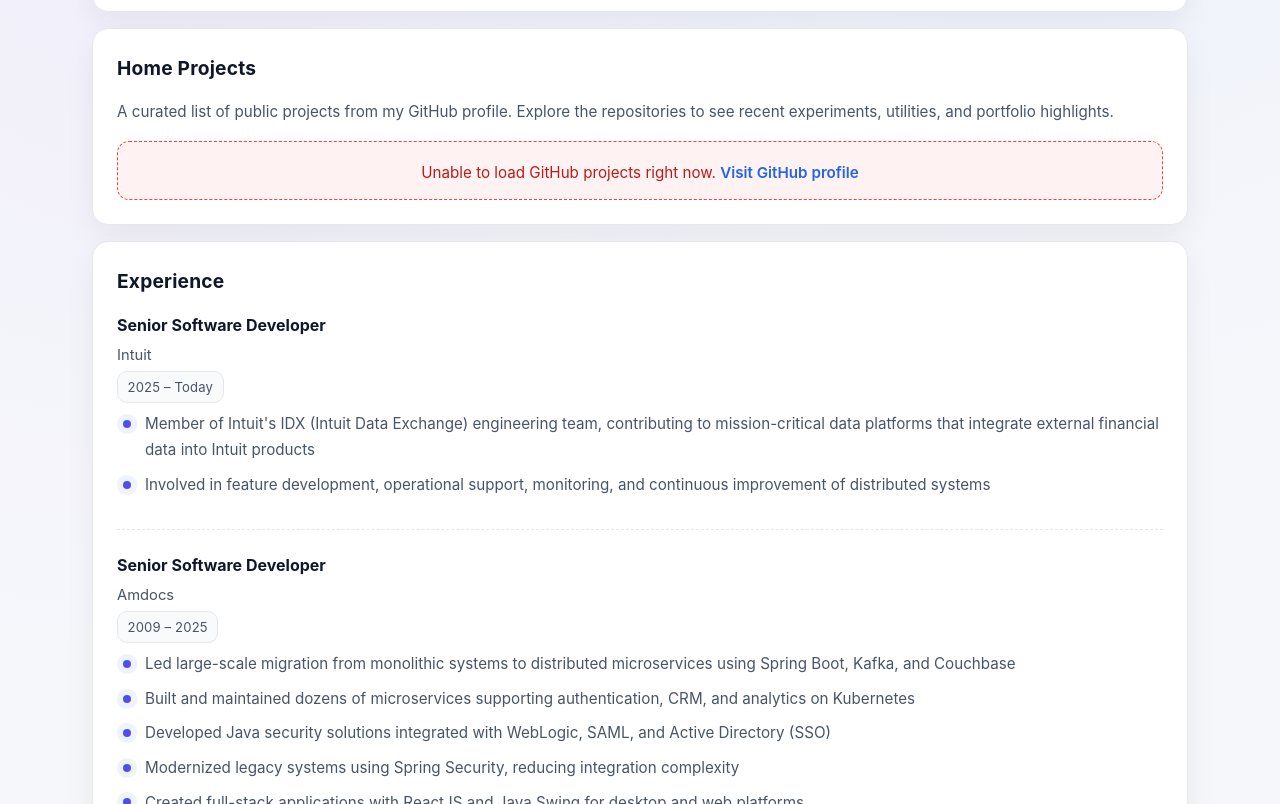
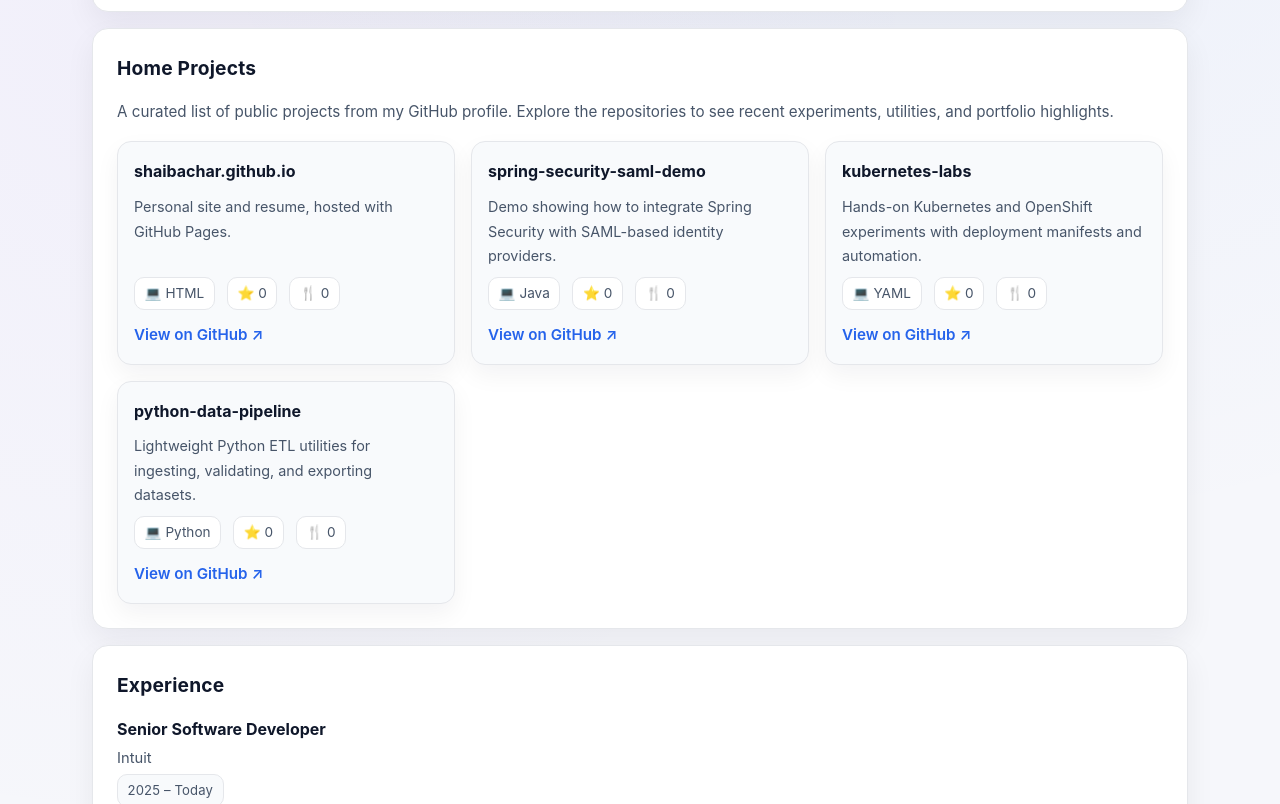
Before and after one commit to shaibachar/shaibachar.github.io, a plain HTML site: page index.html in a window 1280 px wide. Shown: the part 720-1524 px from the top of the page. Drawn offline with Linux system fonts and the light colour scheme; no server answers.

Commit message:
Load projects from local JSON data

```diff
--- /dev/null
+++ b/github_public_projects.json
@@ -0,0 +1,38 @@
+[
+  {
+    "name": "shaibachar.github.io",
+    "html_url": "https://github.com/shaibachar/shaibachar.github.io",
+    "description": "Personal site and resume, hosted with GitHub Pages.",
+    "language": "HTML",
+    "stargazers_count": 0,
+    "forks_count": 0,
+    "pushed_at": "2025-01-01T00:00:00Z"
+  },
+  {
+    "name": "spring-security-saml-demo",
+    "html_url": "https://github.com/shaibachar/spring-security-saml-demo",
+    "description": "Demo showing how to integrate Spring Security with SAML-based identity providers.",
+    "language": "Java",
+    "stargazers_count": 0,
+    "forks_count": 0,
+    "pushed_at": "2024-10-10T00:00:00Z"
+  },
+  {
+    "name": "kubernetes-labs",
+    "html_url": "https://github.com/shaibachar/kubernetes-labs",
+    "description": "Hands-on Kubernetes and OpenShift experiments with deployment manifests and automation.",
+    "language": "YAML",
+    "stargazers_count": 0,
+    "forks_count": 0,
+    "pushed_at": "2024-08-15T00:00:00Z"
+  },
+  {
+    "name": "python-data-pipeline",
+    "html_url": "https://github.com/shaibachar/python-data-pipeline",
+    "description": "Lightweight Python ETL utilities for ingesting, validating, and exporting datasets.",
+    "language": "Python",
+    "stargazers_count": 0,
+    "forks_count": 0,
+    "pushed_at": "2024-06-05T00:00:00Z"
+  }
+]
--- a/index.html
+++ b/index.html
@@ -717,15 +717,15 @@
       if (!projectsGrid || !projectsStatus) return;
 
       try {
-        const response = await fetch('https://api.github.com/users/shaibachar/repos?per_page=100');
+        const response = await fetch('./github_public_projects.json', { cache: 'no-store' });
         if (!response.ok) {
-          throw new Error(`GitHub responded with status ${response.status}`);
+          throw new Error(`Projects file responded with status ${response.status}`);
         }
 
         const repositories = await response.json();
         const publicProjects = repositories
           .filter(repo => !repo.private)
-          .sort((a, b) => new Date(b.pushed_at) - new Date(a.pushed_at));
+          .sort((a, b) => new Date(b.pushed_at || b.updated_at || 0) - new Date(a.pushed_at || a.updated_at || 0));
 
         projectsGrid.innerHTML = '';
 
@@ -776,7 +776,7 @@
         projectsGrid.append(fragment);
       } catch (error) {
         console.error('Unable to load GitHub projects', error);
-        projectsGrid.innerHTML = `<div class="project-status error">Unable to load GitHub projects right now. <a href="https://github.com/shaibachar" class="project-link">Visit GitHub profile</a></div>`;
+        projectsGrid.innerHTML = `<div class="project-status error">Unable to load GitHub projects right now. Please try again later or visit <a href="https://github.com/shaibachar" class="project-link">github.com/shaibachar</a>.</div>`;
       }
     }
 
```
